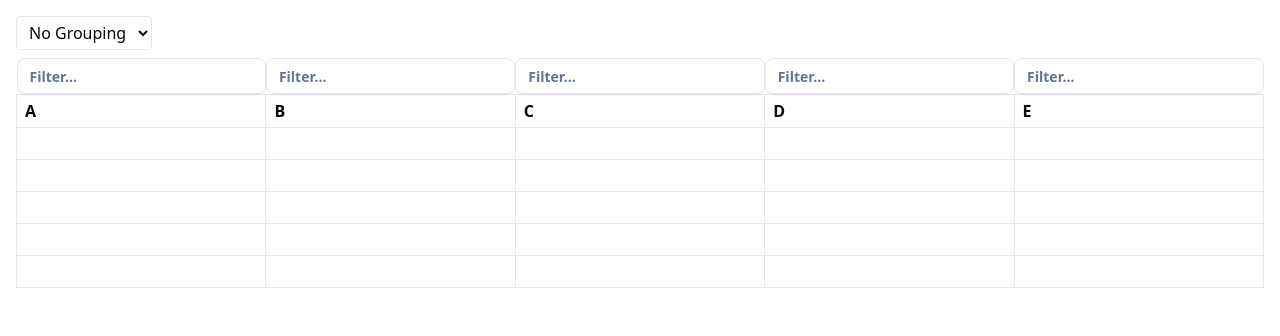
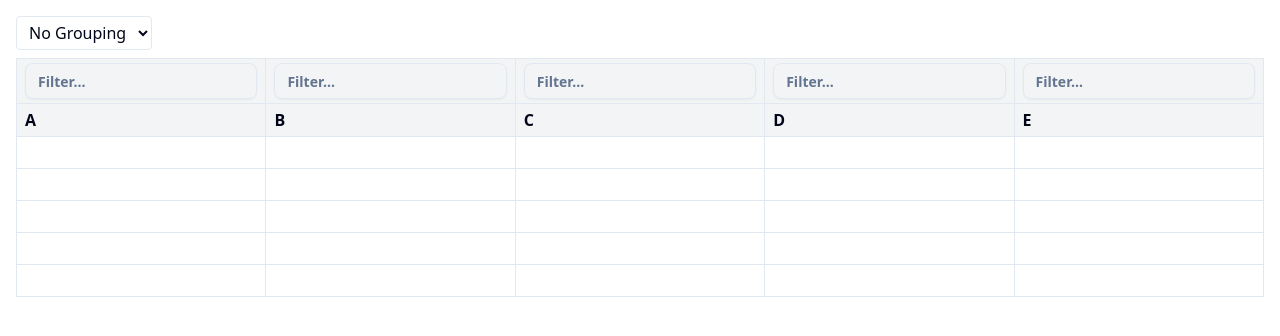
Before and after one commit to Virabyan99/excel-pro-production-v2, a Next.js app: page / in a window 1280 px wide. Shown: the top 336 px of the page. Built offline with nearby package versions, Linux system fonts and the light colour scheme.

Commit message:
L 9 Done

```diff
--- a/components/Spreadsheet.tsx
+++ b/components/Spreadsheet.tsx
@@ -33,7 +33,6 @@ export function Spreadsheet() {
   const [grouping, setGrouping] = useState<string[]>([]);
   const [isMounted, setIsMounted] = useState(false);
 
-  // Set isMounted to true after the component mounts
   useEffect(() => {
     setIsMounted(true);
   }, []);
@@ -53,9 +52,8 @@ export function Spreadsheet() {
     onGroupingChange: setGrouping,
   });
 
-  // Render nothing (or a loading state) until mounted
   if (!isMounted) {
-    return null; // Optionally, return <div>Loading...</div>
+    return null;
   }
 
   function handleDragStart(e: React.DragEvent, headerId: string) {
@@ -82,7 +80,7 @@ export function Spreadsheet() {
 
   function getDisplayValue(rawValue: string | undefined, data: Row[]): string {
     if (rawValue === undefined) {
-    return ''; // Handle undefined values gracefully
+      return '';
     }
     if (isFormula(rawValue)) {
       try {
@@ -111,11 +109,19 @@ export function Spreadsheet() {
         ))}
       </select>
 
+      <div className="overflow-auto h-[400px]">
         <table className="min-w-full table-fixed border-collapse">
           <thead>
             <tr>
-            {table.getHeaderGroups()[0].headers.map(header => (
-              <th key={header.id}>
+              {table.getHeaderGroups()[0].headers.map((header, idx) => (
+                <th
+                  key={header.id}
+                  className={`
+                    border px-2 py-1
+                    sticky top-0 bg-gray-100 shadow-md z-20
+                    ${idx === 0 ? 'left-0 z-30' : ''}
+                  `}
+                >
                   {header.column.getCanFilter() ? (
                     <Input
                       placeholder="Filter..."
@@ -129,7 +135,7 @@ export function Spreadsheet() {
             </tr>
             {table.getHeaderGroups().map((headerGroup) => (
               <tr key={headerGroup.id}>
-              {headerGroup.headers.map((header) => (
+                {headerGroup.headers.map((header, idx) => (
                   <th
                     key={header.id}
                     draggable
@@ -137,7 +143,11 @@ export function Spreadsheet() {
                     onDragOver={(e) => e.preventDefault()}
                     onDrop={(e) => handleDrop(e, header.id)}
                     style={{ width: header.getSize() }}
-                  className="border px-2 py-1 text-left relative cursor-pointer select-none"
+                    className={`
+                      border px-2 py-1 text-left relative cursor-pointer select-none
+                      sticky top-0 bg-gray-100 shadow-md z-20
+                      ${idx === 0 ? 'left-0 z-30' : ''}
+                    `}
                     onClick={header.column.getToggleSortingHandler()}
                   >
                     <div className="flex items-center space-x-1">
@@ -162,11 +172,17 @@ export function Spreadsheet() {
           <tbody>
             {table.getRowModel().rows.map((row) => (
               <tr key={row.id}>
-              {row.getVisibleCells().map((cell) => {
+                {row.getVisibleCells().map((cell, idx) => {
                   const rawValue = cell.getValue() as string;
                   const displayValue = getDisplayValue(rawValue, data);
                   return (
-                  <td key={cell.id} className="border px-2 py-1 w-24 h-8 overflow-hidden">
+                    <td
+                      key={cell.id}
+                      className={`
+                        border px-2 py-1 w-24 h-8 overflow-hidden
+                        ${idx === 0 ? 'sticky left-0 bg-white shadow-md z-10' : ''}
+                      `}
+                    >
                       <EditableCell
                         rawValue={rawValue}
                         displayValue={displayValue}
@@ -180,5 +196,6 @@ export function Spreadsheet() {
           </tbody>
         </table>
       </div>
+    </div>
   );
 }
```
Lines whose indentation alone changed are shown as unchanged.
